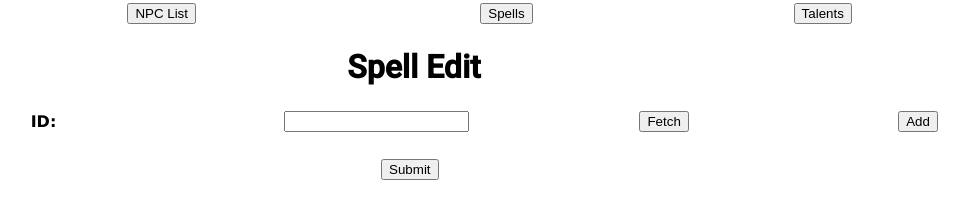
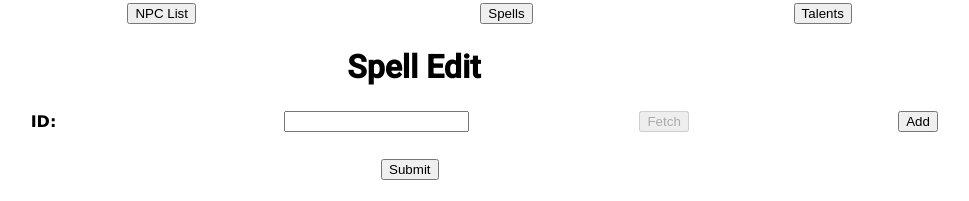
Before and after one commit to AFSchell/NPCProject, an Angular app: page /spells/edit in a window 1280 px wide. Shown: the top 201 px of the page, without its empty margins (226-1195 px from the left). Built offline with nearby package versions, Linux system fonts and the light colour scheme.

Commit message:
API call cleanup

```diff
--- a/src/app/npcnames/npcnames.component.ts
+++ b/src/app/npcnames/npcnames.component.ts
@@ -26,14 +26,12 @@ export class NpcnamesComponent implements OnInit, OnDestroy {
 
   ngOnInit(): void {
     // Simple GET request with response type <any>
-    console.log(' nginit start' );
     this.subscript = this.npcService.getNPCNames().subscribe((data: ServiceInterface) => {
       for (let i = 0; i < data.data.length; i++) {
         this.names[i] = JSON.parse(JSON.stringify(data.data[i]));
         console.log(this.names[i]);
       }
     });
-    console.log(' nginit end' );
   }
 
   ngOnDestroy(): void {
--- a/src/app/spells/spelledit/spelledit.component.html
+++ b/src/app/spells/spelledit/spelledit.component.html
@@ -4,9 +4,9 @@
 		<tr>
 			<td class="spellFetchFiller">&nbsp;</td>
 			<td class="spellFetchText"><label class="spellId">ID:</label></td>
-			<td class="spellFetchText"><input [(ngModel)]="spellId" [ngModelOptions]="{standalone: true}" width="50" /></td>
-			<td class="spellFetchButton"><button (click)="fetchSpell(spellId)">Fetch</button></td>
-			<td class="spellFetchButton"><button (click)="addSpell(spellId)">Add</button></td>
+			<td class="spellFetchText"><input [(ngModel)]="spellId" [ngModelOptions]="{standalone: true}" width="50" (input)="idEntered()" /></td>
+			<td class="spellFetchButton"><button (click)="fetchSpell(spellId)" [disabled]="!bEditing">Fetch</button></td>
+			<td class="spellFetchButton"><button (click)="addSpell(spellId)" [disabled]="!bAdding">Add</button></td>
 			<td class="spellFetchFiller">&nbsp;</td>
 		</tr>
 		<tr>
--- a/src/app/spells/spelledit/spelledit.component.ts
+++ b/src/app/spells/spelledit/spelledit.component.ts
@@ -17,6 +17,9 @@ export class SpelleditComponent implements OnInit {
   iq: string;
   prereq: string[];
 
+  bAdding: boolean = true;
+  bEditing: boolean = false;
+
   constructor() { }
 
   ngOnInit(): void {
@@ -35,4 +38,14 @@ export class SpelleditComponent implements OnInit {
     this.spellId = spellId;
     console.log(this.spellId);
   }
+
+  idEntered(): void {
+    if (this.spellId.length > 0) {
+      this.bEditing = true;
+      this.bAdding = false;
+    } else {
+      this.bEditing = false;
+      this.bAdding = true;
+    }
+  }
 }
```
